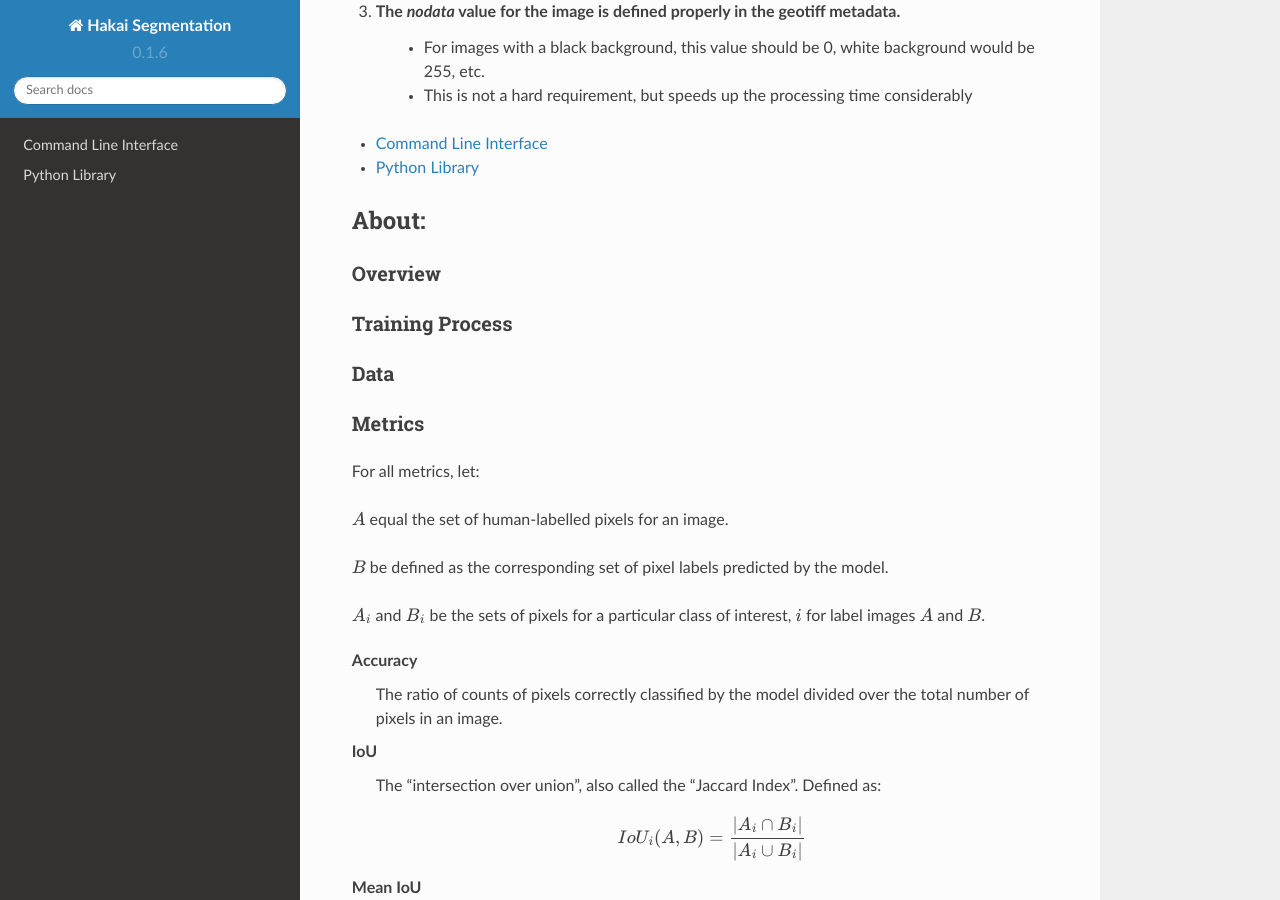
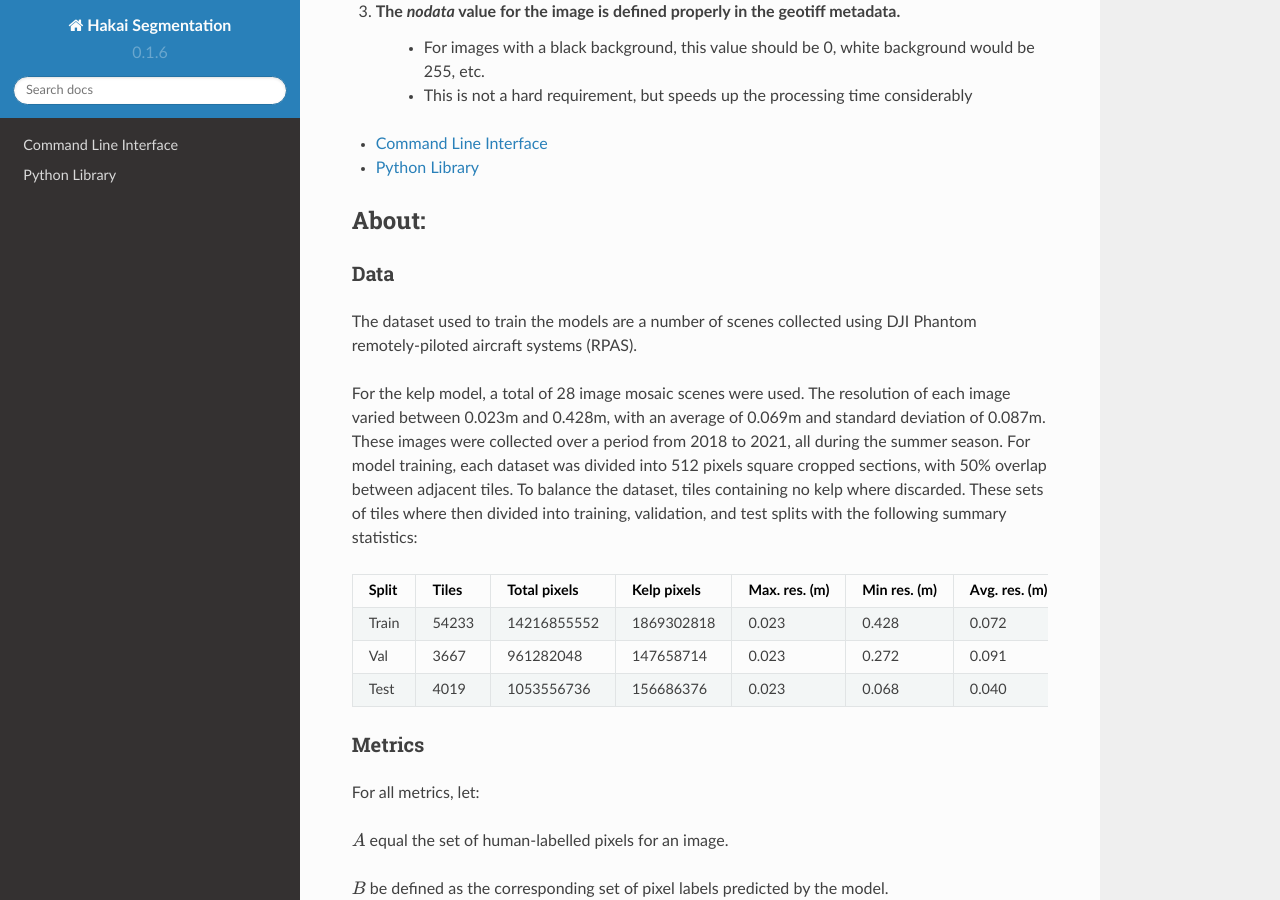
Before and after one commit to HakaiInstitute/kelp-o-matic, a Sphinx documentation site: the page built from docs/index.rst, in a window 1280 px wide and 900 px high, scrolled down 996 px. Built offline with Sphinx 7.4.7 and the Read the Docs theme 2.0.0, drawn with Linux system fonts in a browser that asks for light colours.

Commit message:
Add dataset details to docs

```diff
--- a/docs/index.rst
+++ b/docs/index.rst
@@ -72,15 +72,36 @@ All interfaces to ``hakai-segmentation`` tool make the following assumptions abo
 About:
 ------
 
+.. TODO: Overview
+.. TODO: ~~~~~~~~
 
-Overview
-~~~~~~~~
-
-Training Process
-~~~~~~~~~~~~~~~~
+.. TODO: Training Process
+.. TODO: ~~~~~~~~~~~~~~~~
 
 Data
 ~~~~
+
+The dataset used to train the models are a number of scenes collected using DJI Phantom remotely-piloted aircraft systems (RPAS).
+
+For the kelp model, a total of 28 image mosaic scenes were used. The resolution of each image varied between
+0.023m and 0.428m, with an average of 0.069m and standard deviation of 0.087m. These images were collected over a period from
+2018 to 2021, all during the summer season. For model training, each dataset was divided into 512 pixels square cropped sections,
+with 50% overlap between adjacent tiles. To balance the dataset, tiles containing no kelp where discarded. These sets of tiles
+where then divided into training, validation, and test splits with the following summary statistics:
+
+.. TODO: Details about ground area covered
+
+=====   ===========   ============   ===========   ==============   ===============   =============   ===============
+Split   Tiles         Total pixels   Kelp pixels   Max. res. (m)    Min res. (m)      Avg. res. (m)   Stdev. res. (m)
+=====   ===========   ============   ===========   ==============   ===============   =============   ===============
+Train   54233         14216855552    1869302818    0.023            0.428             0.072           0.090
+Val     3667          961282048      147658714     0.023            0.272             0.091           0.121
+Test    4019          1053556736     156686376     0.023            0.068             0.040           0.020
+=====   ===========   ============   ===========   ==============   ===============   =============   ===============
+
+
+.. TODO: Details about mussels dataset
+
 
 Metrics
 ~~~~~~~
```
